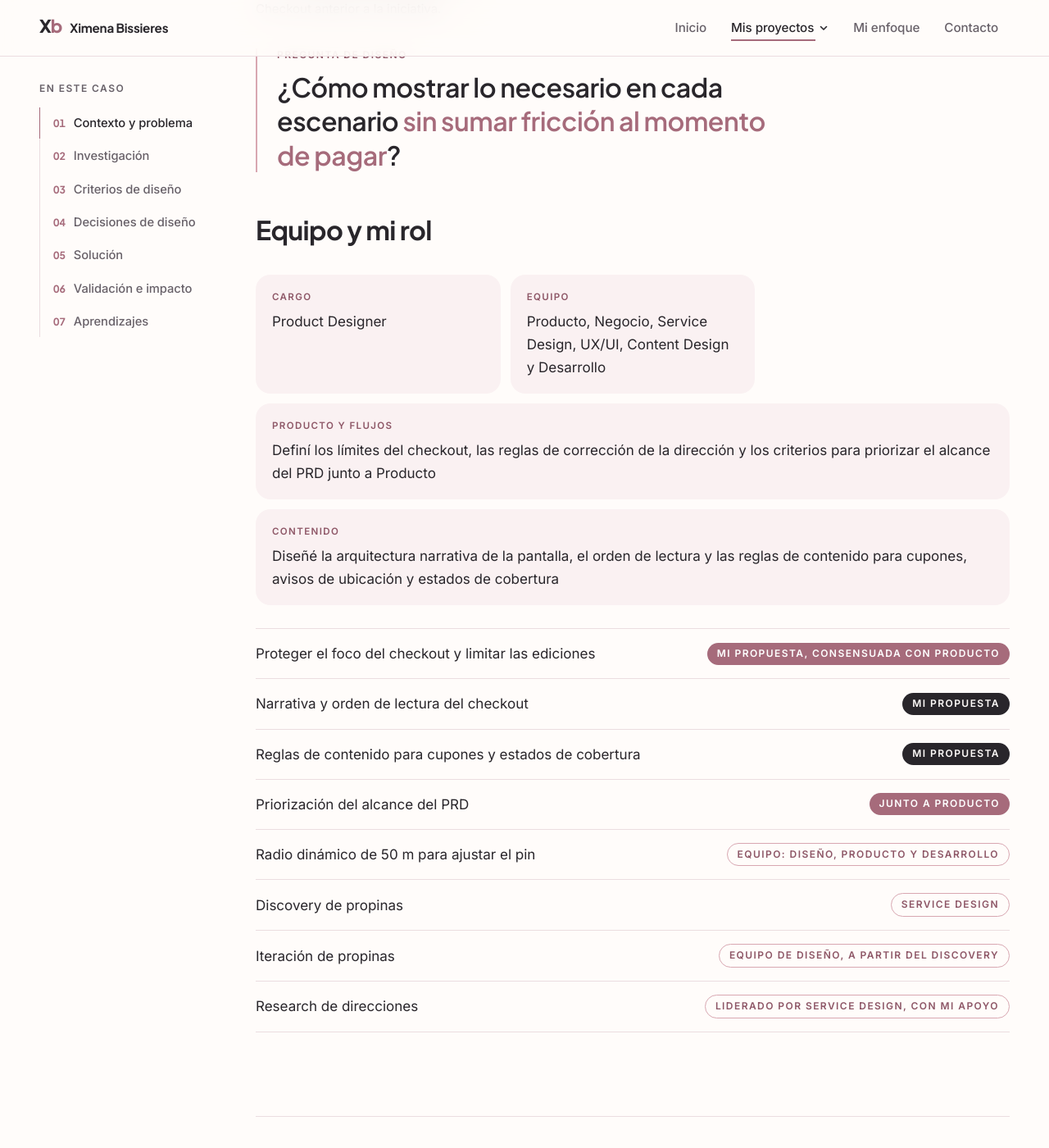
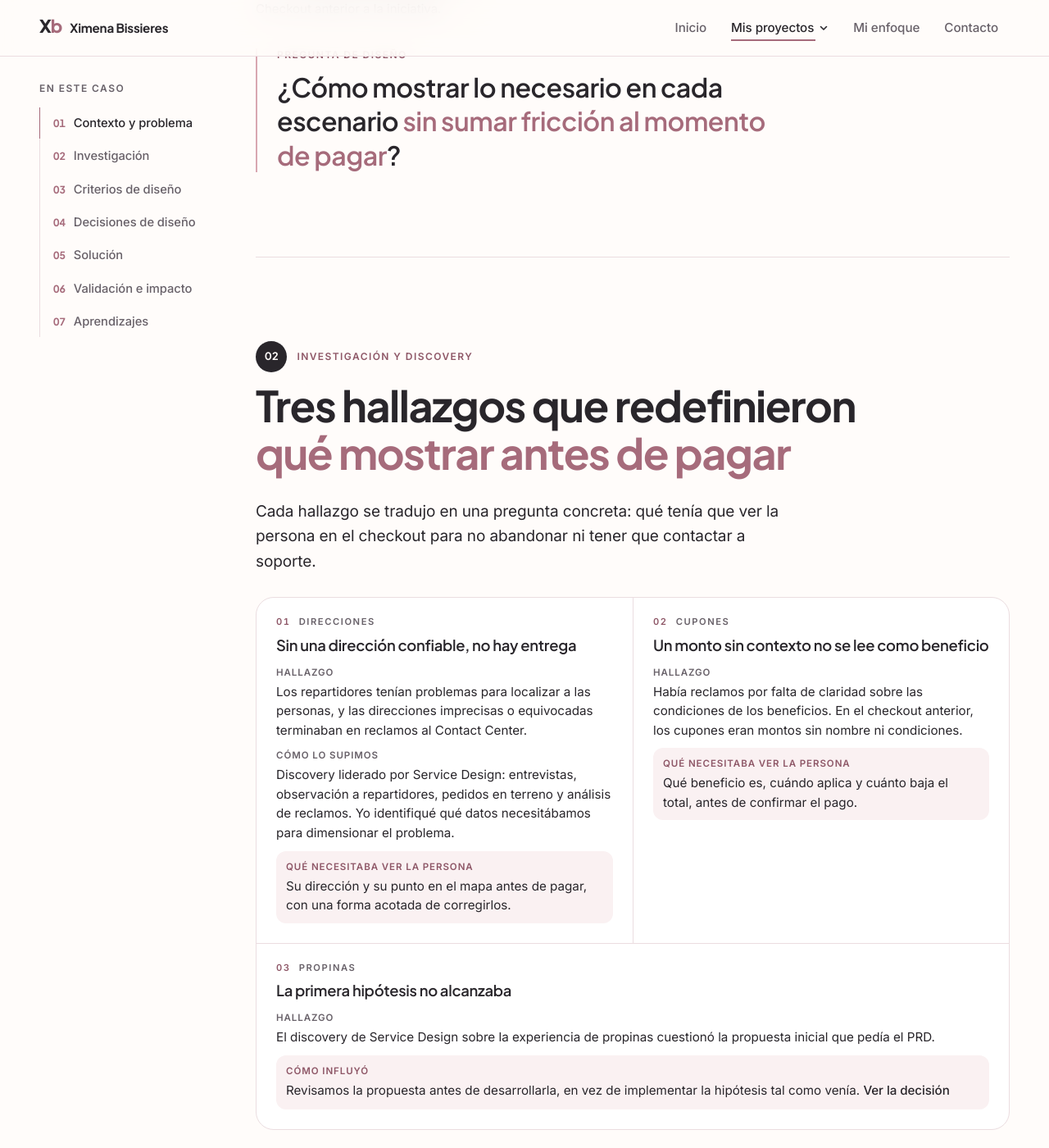
Before and after one commit to ximebissieres/Ximebissieres.github.io, a Jekyll site: the page built from proyectos/monchis.html, in a window 1280 px wide and 1400 px high, scrolled down 3046 px. Shown: the whole window at 82% size. Built offline with Jekyll 4.4.1, drawn with Linux system fonts in a browser that asks for light colours.

Commit message:
Monchis: la sección 01 cierra con la pregunta de diseño
Se retira el bloque «Equipo y mi rol» (redundante con el resumen).

Co-Authored-By: Claude Opus 5.5 <noreply@anthropic.com>
Claude-Session: https://claude.ai/code/session_01DJ4kQgEHjb3PtnpPBBuZ5X

```diff
--- a/proyectos/monchis.html
+++ b/proyectos/monchis.html
@@ -86,23 +86,6 @@ summary: 'Rediseñamos el checkout de Monchis para simplificar decisiones, aclar
       </div>
 
       <p class="statement ctx-question"><span class="eyebrow">Pregunta de diseño</span>¿Cómo mostrar lo necesario en cada escenario <em>sin sumar fricción al momento de pagar</em>?</p>
-      <h3 class="sub-title">Equipo y mi rol</h3>
-      <dl class="role-grid">
-        <div><dt>Cargo</dt><dd>Product Designer</dd></div>
-        <div><dt>Equipo</dt><dd>Producto, Negocio, Service Design, UX/UI, Content Design y Desarrollo</dd></div>
-        <div class="wide"><dt>Producto y flujos</dt><dd>Definí los límites del checkout, las reglas de corrección de la dirección y los criterios para priorizar el alcance del PRD junto a Producto</dd></div>
-        <div class="wide"><dt>Contenido</dt><dd>Diseñé la arquitectura narrativa de la pantalla, el orden de lectura y las reglas de contenido para cupones, avisos de ubicación y estados de cobertura</dd></div>
-      </dl>
-      <ul class="authors">
-        <li><span>Proteger el foco del checkout y limitar las ediciones</span><span class="who pm">Mi propuesta, consensuada con Producto</span></li>
-        <li><span>Narrativa y orden de lectura del checkout</span><span class="who">Mi propuesta</span></li>
-        <li><span>Reglas de contenido para cupones y estados de cobertura</span><span class="who">Mi propuesta</span></li>
-        <li><span>Priorización del alcance del PRD</span><span class="who pm">Junto a Producto</span></li>
-        <li><span>Radio dinámico de 50 m para ajustar el pin</span><span class="who team">Equipo: Diseño, Producto y Desarrollo</span></li>
-        <li><span>Discovery de propinas</span><span class="who team">Service Design</span></li>
-        <li><span>Iteración de propinas</span><span class="who team">Equipo de diseño, a partir del discovery</span></li>
-        <li><span>Research de direcciones</span><span class="who team">Liderado por Service Design, con mi apoyo</span></li>
-      </ul>
     </section>
 
     <section class="chapter" id="investigacion" data-title="Investigación">
```
